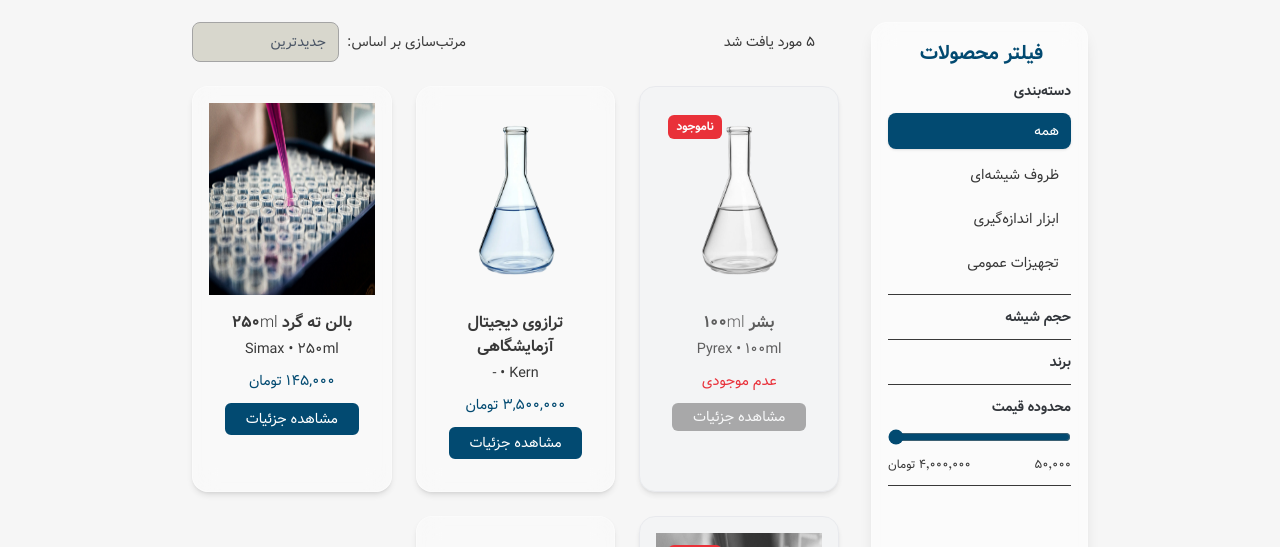
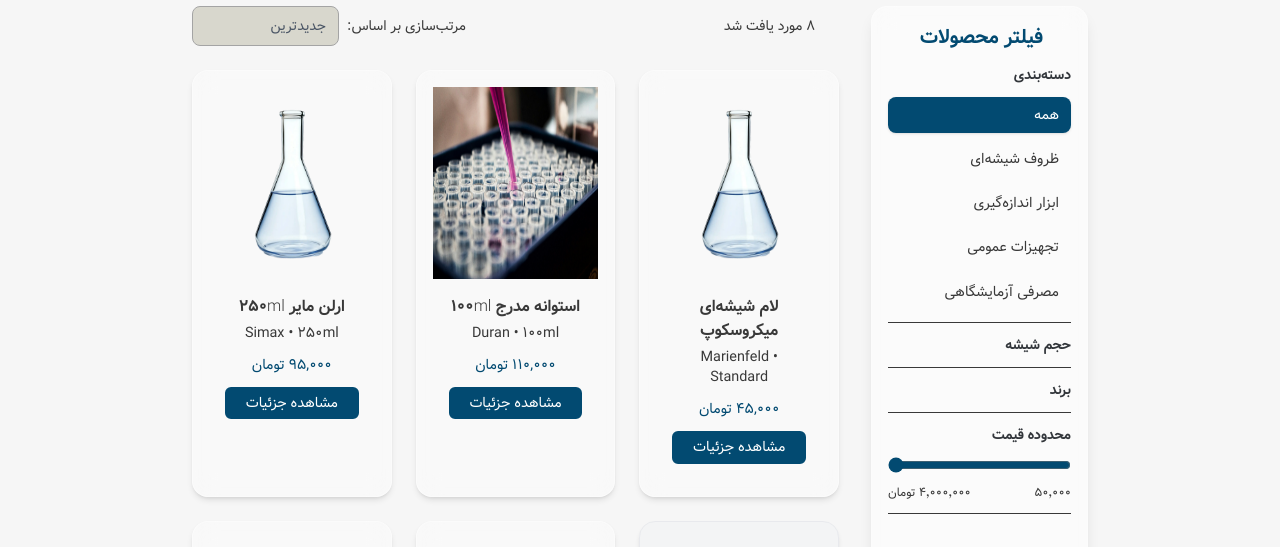
Before and after one commit to narjeslachinov/master-unilab, a Next.js app: page /products in a window 1280 px wide. Shown: the part 154-701 px from the top of the page. Built offline with nearby package versions, Linux system fonts and the light colour scheme; some icons are missing.

Commit message:
refactor: generate product filters dynamically from products data

```diff
--- a/src/features/products/components/listing/ProductCard.tsx
+++ b/src/features/products/components/listing/ProductCard.tsx
@@ -71,7 +71,7 @@ export default function ProductCard({ product }: ProductCardProps) {
             )}
           >
             <Link
-              href={`/productDetails/${product.id}`}
+              href={`/product/${product.id}`}
               aria-label={`مشاهده ${product.name}`}
               className={cn(
                 "bg-light rounded-full p-2 shadow-md",
--- a/src/features/products/components/listing/ProductsPage.tsx
+++ b/src/features/products/components/listing/ProductsPage.tsx
@@ -1,76 +1,81 @@
 "use client";
 
-// import Breadcrumb from "@/components/common/Breadcrumb";
-
-import ProductFilters from "../filter/ProductFilters";
 import ProductsGrid from "./ProductsGrid";
 import ProductsHeader from "./ProductsHeader";
+import ProductFilters from "../filter/ProductFilters";
 
 import { products } from "../../data/products.data";
-import { productFilterOptions } from "../../data/product-filters.data";
+
 import { useProductFilters } from "../../hooks/useProductFilters";
+
 import { Container } from "@/components/ui/Container";
 
 export default function ProductsPage() {
   const {
+    filterOptions,
+
     selectedCategory,
+
     selectedVolumes,
+
     selectedBrands,
+
     maxPrice,
+
     sortBy,
 
     filteredProducts,
 
     setSelectedCategory,
+
     setMaxPrice,
+
     setSortBy,
 
     toggleVolume,
+
     toggleBrand,
   } = useProductFilters(products);
 
   return (
     <Container>
-      <div className="py-16">
-        {/* <Breadcrumb
-        items={[
-          {
-            label: "خانه",
-            href: "/",
-          },
-          {
-            label: "محصولات",
-            href: "/products",
-          },
-        ]}
-      /> */}
+      <div className="mx-auto flex flex-col gap-8 lg:flex-row pt-12">
+        <ProductFilters
+          categories={filterOptions.categories}
 
-        <div className="mx-auto flex flex-col gap-8 lg:flex-row">
-          <ProductFilters
-            categories={productFilterOptions.categories}
-            volumes={productFilterOptions.volumes}
-            brands={productFilterOptions.brands}
+          volumes={filterOptions.volumes}
+
+          brands={filterOptions.brands}
+
           selectedCategory={selectedCategory}
+
           onCategoryChange={setSelectedCategory}
+
           selectedVolumes={selectedVolumes}
+
           onVolumeToggle={toggleVolume}
+
           selectedBrands={selectedBrands}
+
           onBrandToggle={toggleBrand}
+
           maxPrice={maxPrice}
+
           onMaxPriceChange={setMaxPrice}
         />
 
         <section className="w-full lg:w-3/4">
           <ProductsHeader
             sortBy={sortBy}
+
             onSortChange={setSortBy}
+
             total={filteredProducts.length}
           />
 
           <ProductsGrid products={filteredProducts} />
         </section>
       </div>
-      </div>
     </Container>
   );
 }
--- a/src/features/products/data/product-filters.data.ts
+++ /dev/null
@@ -1,9 +0,0 @@
-import type { ProductFilterOptions } from "../types/product-filter.types";
-
-export const productFilterOptions: ProductFilterOptions = {
-  categories: ["همه", "ظروف شیشه‌ای", "ابزار اندازه‌گیری", "تجهیزات عمومی"],
-
-  volumes: ["10ml", "50ml", "100ml", "250ml", "500ml"],
-
-  brands: ["Pyrex", "Simax", "BrandTech", "Kern"],
-};
--- a/src/features/products/data/products.data.ts
+++ b/src/features/products/data/products.data.ts
@@ -1,55 +1,359 @@
-import type { Product } from "../types/product.types";
+import type { ProductDetail } from "../types/product.types";
+
 import glass from "../assets/glass2.webp";
 import banner2 from "../assets/banner1.webp";
-export const products: Product[] = [
+
+export const products: ProductDetail[] = [
   {
     id: 1,
+
     name: "پتری دیش 90mm",
+
     price: 120000,
+
     volume: "90mm",
+
     brand: "Pyrex",
-    images: [glass],
+
+    images: [glass, banner2],
+
     category: "ظروف شیشه‌ای",
+
     available: true,
+
+    description:
+      "پتری دیش 90 میلی‌متر مناسب کشت سلولی، نگهداری نمونه‌ها و انجام آزمایش‌های آزمایشگاهی.",
+
+    features: [
+      {
+        title: "کیفیت ساخت بالا",
+        description: "ساخته شده از شیشه با کیفیت مناسب آزمایشگاه.",
+      },
+      {
+        title: "ابعاد استاندارد",
+        description: "دارای قطر استاندارد 90 میلی‌متر.",
+      },
+    ],
+
+    specifications: [
+      {
+        label: "قطر",
+        value: "90mm",
+      },
+      {
+        label: "برند",
+        value: "Pyrex",
+      },
+      {
+        label: "کشور سازنده",
+        value: "آلمان",
+      },
+    ],
+
+    downloads: [
+      {
+        id: 1,
+        name: "کاتالوگ محصول",
+        url: "/files/catalog.pdf",
+        type: "pdf",
+      },
+    ],
+
+    rating: 4.5,
+
+    reviewCount: 24,
+
+    reviews: [
+      {
+        id: 1,
+        name: "علی رضایی",
+        rating: 5,
+        comment: "کیفیت محصول عالی بود.",
+        date: "1403/07/12",
+      },
+    ],
   },
+
   {
     id: 2,
+
     name: "پیپت مدرج 10ml",
+
     price: 80000,
+
     volume: "10ml",
+
     brand: "BrandTech",
-    images: [banner2, banner2],
+
+    images: [banner2],
+
     category: "ابزار اندازه‌گیری",
+
     available: false,
+
+    description: "پیپت مدرج 10 میلی‌لیتر مناسب انتقال دقیق مایعات آزمایشگاهی.",
+
+    features: [
+      {
+        title: "دقت بالا",
+        description: "مناسب اندازه‌گیری حجم‌های آزمایشگاهی.",
+      },
+    ],
+
+    specifications: [
+      {
+        label: "حجم",
+        value: "10ml",
+      },
+      {
+        label: "برند",
+        value: "BrandTech",
+      },
+    ],
+
+    downloads: [],
+
+    rating: 4,
+
+    reviewCount: 10,
+
+    reviews: [],
   },
+
   {
     id: 3,
+
     name: "بالن ته گرد 250ml",
+
     price: 145000,
+
     volume: "250ml",
+
     brand: "Simax",
-    images: [banner2, banner2],
+
+    images: [glass, banner2],
+
     category: "ظروف شیشه‌ای",
+
     available: true,
+
+    description:
+      "بالن ته گرد 250 میلی‌لیتر مناسب واکنش‌های شیمیایی و آزمایشگاهی.",
+
+    features: [
+      {
+        title: "مقاومت حرارتی",
+        description: "مناسب استفاده در شرایط دمایی مختلف.",
+      },
+    ],
+
+    specifications: [
+      {
+        label: "حجم",
+        value: "250ml",
+      },
+      {
+        label: "برند",
+        value: "Simax",
+      },
+    ],
+
+    downloads: [],
+
+    rating: 4.7,
+
+    reviewCount: 15,
+
+    reviews: [],
   },
+
   {
     id: 4,
+
     name: "ترازوی دیجیتال آزمایشگاهی",
+
     price: 3500000,
+
     volume: "-",
+
     brand: "Kern",
-    images: [glass, banner2],
+
+    images: [glass],
+
     category: "تجهیزات عمومی",
+
     available: true,
+
+    description: "ترازوی دقیق آزمایشگاهی با قابلیت اندازه‌گیری وزن نمونه‌ها.",
+
+    features: [
+      {
+        title: "دقت بالا",
+        description: "مناسب اندازه‌گیری دقیق مواد آزمایشگاهی.",
+      },
+    ],
+
+    specifications: [
+      {
+        label: "برند",
+        value: "Kern",
+      },
+    ],
+
+    downloads: [],
+
+    rating: 4.8,
+
+    reviewCount: 18,
+
+    reviews: [],
   },
+
   {
     id: 5,
+
     name: "بشر 100ml",
+
     price: 60000,
+
     volume: "100ml",
+
     brand: "Pyrex",
+
     images: [glass, banner2],
+
     category: "ظروف شیشه‌ای",
+
     available: false,
+
+    description: "بشر شیشه‌ای 100 میلی‌لیتر مناسب کارهای عمومی آزمایشگاهی.",
+
+    features: [],
+
+    specifications: [
+      {
+        label: "حجم",
+        value: "100ml",
+      },
+    ],
+
+    downloads: [],
+
+    rating: 4.2,
+
+    reviewCount: 8,
+
+    reviews: [],
+  },
+
+  {
+    id: 6,
+
+    name: "ارلن مایر 250ml",
+
+    price: 95000,
+
+    volume: "250ml",
+
+    brand: "Simax",
+
+    images: [glass],
+
+    category: "ظروف شیشه‌ای",
+
+    available: true,
+
+    description: "ارلن مایر مقاوم برای ترکیب و نگهداری محلول‌ها.",
+
+    features: [],
+
+    specifications: [
+      {
+        label: "حجم",
+        value: "250ml",
+      },
+    ],
+
+    downloads: [],
+
+    rating: 4.4,
+
+    reviewCount: 12,
+
+    reviews: [],
+  },
+
+  {
+    id: 7,
+
+    name: "استوانه مدرج 100ml",
+
+    price: 110000,
+
+    volume: "100ml",
+
+    brand: "Duran",
+
+    images: [banner2],
+
+    category: "ابزار اندازه‌گیری",
+
+    available: true,
+
+    description: "استوانه مدرج دقیق برای اندازه‌گیری حجم مایعات.",
+
+    features: [],
+
+    specifications: [
+      {
+        label: "حجم",
+        value: "100ml",
+      },
+    ],
+
+    downloads: [],
+
+    rating: 4.6,
+
+    reviewCount: 14,
+
+    reviews: [],
+  },
+
+  {
+    id: 8,
+
+    name: "لام شیشه‌ای میکروسکوپ",
+
+    price: 45000,
+
+    volume: "Standard",
+
+    brand: "Marienfeld",
+
+    images: [glass],
+
+    category: "مصرفی آزمایشگاهی",
+
+    available: true,
+
+    description: "لام شیشه‌ای با کیفیت برای بررسی نمونه‌های میکروسکوپی.",
+
+    features: [],
+
+    specifications: [
+      {
+        label: "نوع",
+        value: "Microscope Slide",
+      },
+    ],
+
+    downloads: [],
+
+    rating: 4.3,
+
+    reviewCount: 9,
+
+    reviews: [],
   },
 ];
--- a/src/features/products/hooks/useProductFilters.ts
+++ b/src/features/products/hooks/useProductFilters.ts
@@ -16,6 +16,30 @@ export function useProductFilters(products: Product[]) {
 
   const [sortBy, setSortBy] = useState<ProductSortOption>("newest");
 
+  /*
+    ساخت خودکار گزینه های فیلتر
+    از روی دیتای محصولات
+  */
+  const filterOptions = useMemo(() => {
+    const categories = [
+      "همه",
+      ...new Set(products.map((product) => product.category)),
+    ];
+
+    const volumes = [...new Set(products.map((product) => product.volume))];
+
+    const brands = [...new Set(products.map((product) => product.brand))];
+
+    return {
+      categories,
+      volumes,
+      brands,
+    };
+  }, [products]);
+
+  /*
+    اعمال فیلترها
+  */
   const filteredProducts = useMemo(() => {
     const filtered = products.filter((product) => {
       const matchesCategory =
@@ -42,6 +66,7 @@ export function useProductFilters(products: Product[]) {
           return b.price - a.price;
 
         case "newest":
+
         default:
           return b.id - a.id;
       }
@@ -56,39 +81,52 @@ export function useProductFilters(products: Product[]) {
   ]);
 
   const toggleVolume = (volume: string) => {
-    setSelectedVolumes((currentVolumes) => {
-      if (currentVolumes.includes(volume)) {
-        return currentVolumes.filter((item) => item !== volume);
+    setSelectedVolumes((current) => {
+      if (current.includes(volume)) {
+        return current.filter((item) => item !== volume);
       }
 
-      return [...currentVolumes, volume];
+      return [...current, volume];
     });
   };
 
   const toggleBrand = (brand: string) => {
-    setSelectedBrands((currentBrands) => {
-      if (currentBrands.includes(brand)) {
-        return currentBrands.filter((item) => item !== brand);
+    setSelectedBrands((current) => {
+      if (current.includes(brand)) {
+        return current.filter((item) => item !== brand);
       }
 
-      return [...currentBrands, brand];
+      return [...current, brand];
     });
   };
 
   return {
+    // گزینه های ساخته شده از دیتا
+    filterOptions,
+
+    // state ها
     selectedCategory,
+
     selectedVolumes,
+
     selectedBrands,
+
     maxPrice,
+
     sortBy,
 
+    // نتیجه نهایی
     filteredProducts,
 
+    // تغییر دهنده ها
     setSelectedCategory,
+
     setMaxPrice,
+
     setSortBy,
 
     toggleVolume,
+
     toggleBrand,
   };
 }
```
Also changed, not shown: src/features/products/components/listing/ProductsHeader.tsx (+1 -13 lines), src/features/products/types/product-filter.types.ts (+5 -9 lines), src/features/products/types/product.types.ts (+57 -0 lines). Lines whose indentation alone changed are shown as unchanged.
